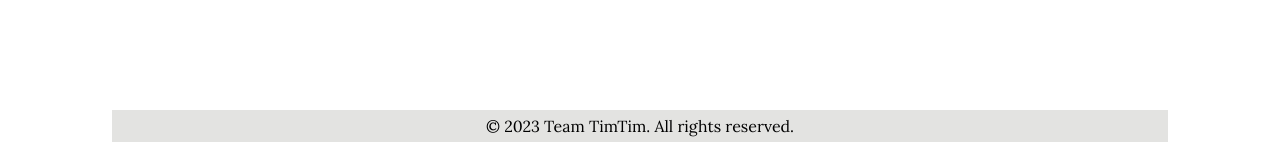
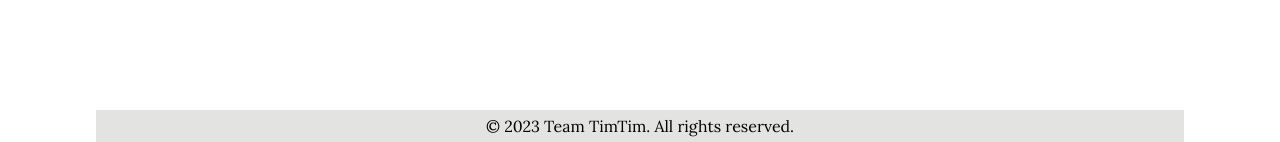
Before and after one commit to upoudel888/EZ-Crossword, a Django app: page / in a window 1280 px wide. Shown: the part 658-800 px from the top of the page. Run offline with Django 4.2, Linux system fonts and the light colour scheme; some libraries are stand-ins or nearby versions.

Commit message:
footer styling changed base.css

```diff
--- a/static/css/base.css
+++ b/static/css/base.css
@@ -234,7 +234,7 @@ nav .ham.open span:nth-child(3) {
 
 /* Styling the footer */
 footer{
-    width: 66rem;
+    width: 68rem;
     margin-left: auto;
     margin-right: auto;
     display: flex;
@@ -320,6 +320,7 @@ footer{
 }
 
 
+
 /* animista.net for animations */
 
 
```
Also changed, not shown: db.sqlite3.
